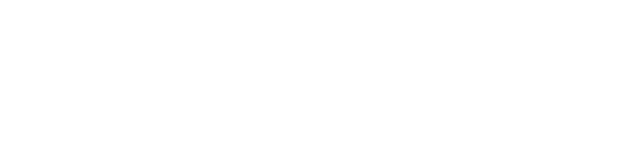
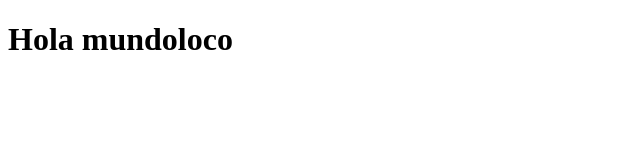
Before and after one commit to vivexcol/curso01, a plain HTML site: page index.html in a window 1280 px wide. Shown: the whole page, without its empty margins (0-640 px from the left). Drawn offline with Linux system fonts and the light colour scheme.

Commit message:
Esto es el cmabio final marzo 7 ---

```diff
--- a/index.html
+++ b/index.html
@@ -4,9 +4,10 @@
     <meta charset="UTF-8">
     <meta http-equiv="X-UA-Compatible" content="IE=edge">
     <meta name="viewport" content="width=device-width, initial-scale=1.0">
-    <title>pliniobeienvenido </title>
+    <title>web pepe tiendas melby </title>
 </head>
 <body>
+    <h1>Hola mundoloco</h1>
 
 </body>
 </html>
```
